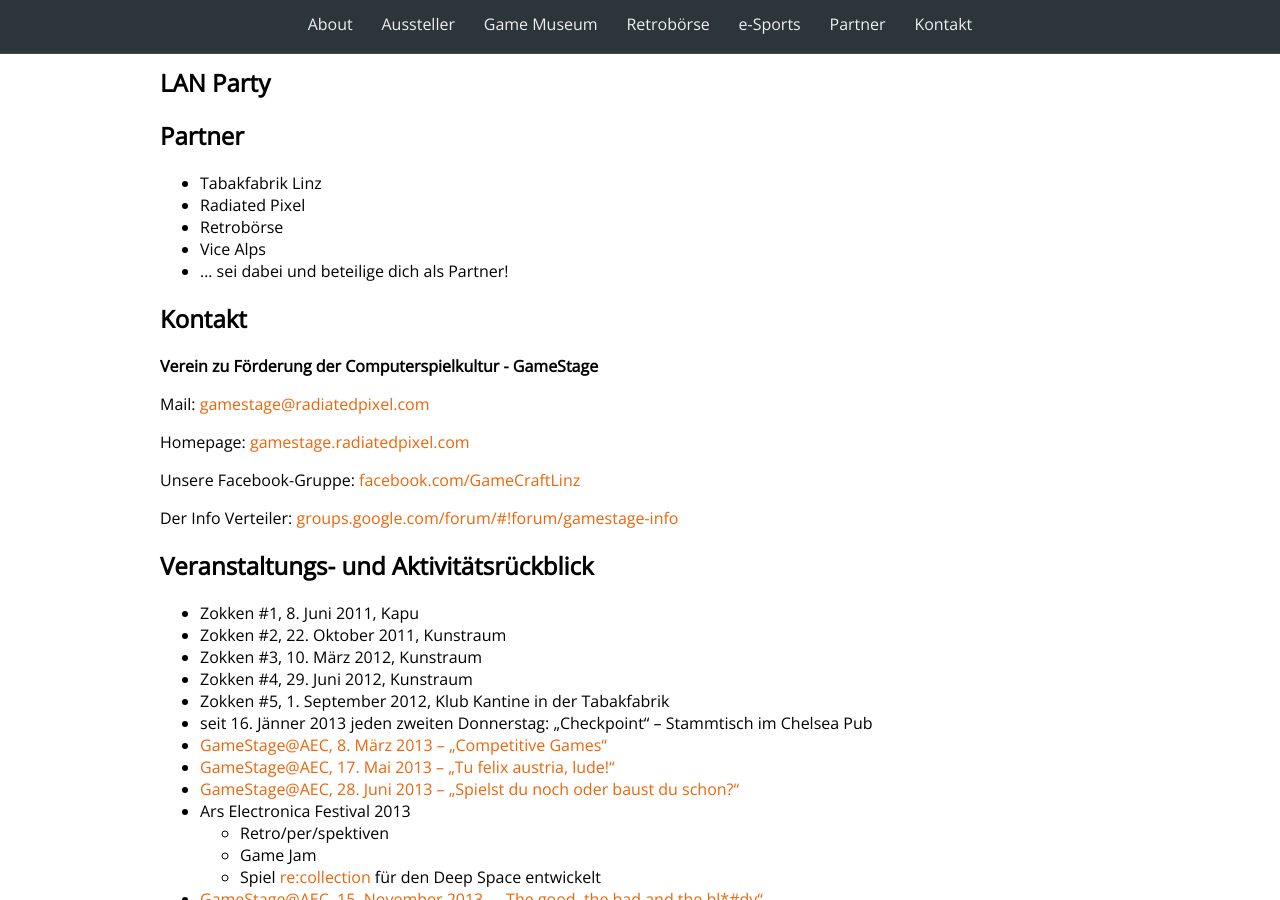
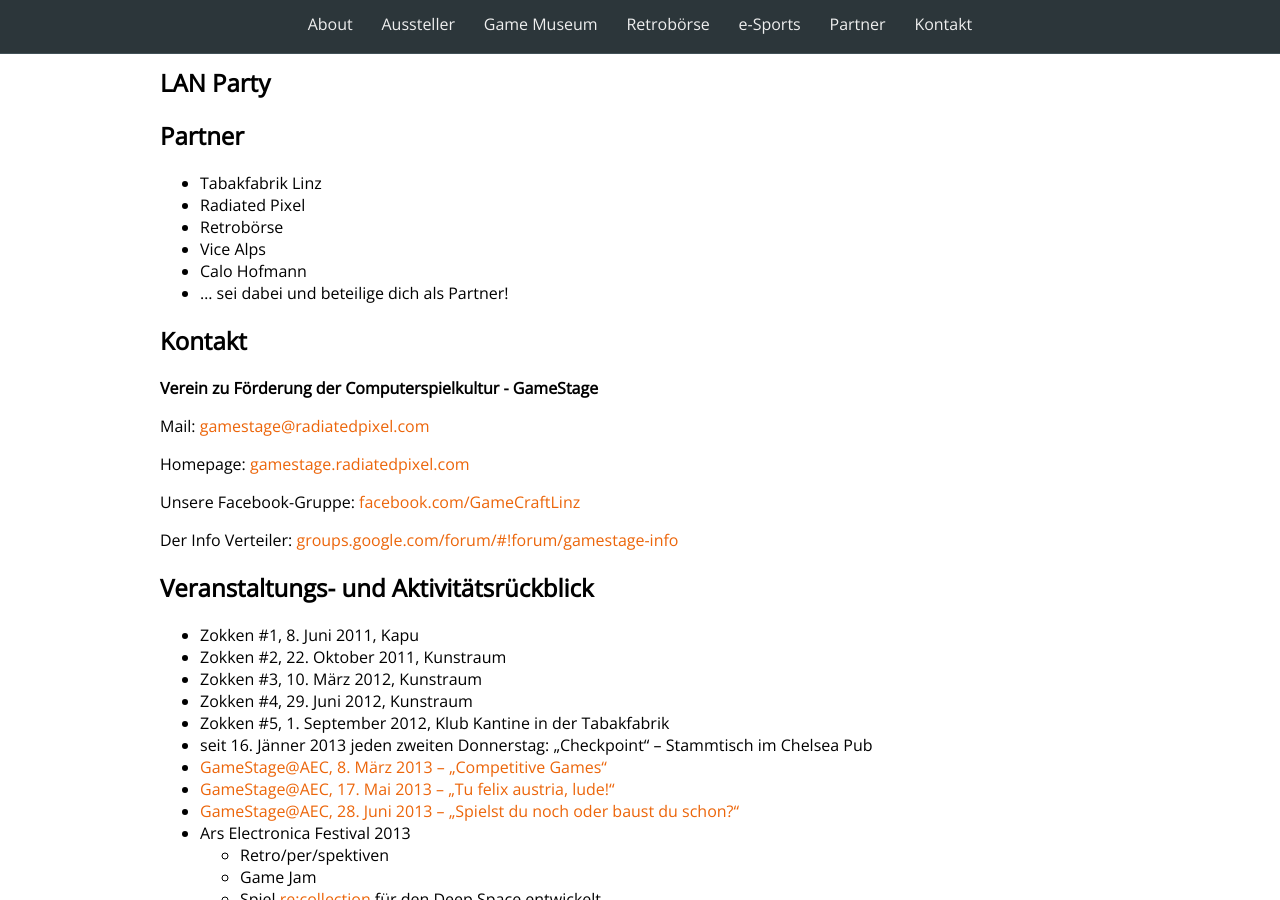
Before and after one commit to Lorti/gsexpo, a Jekyll site: the page built from index.html, in a window 1280 px wide and 900 px high, scrolled down 2568 px. Built offline with Jekyll 4.4.1, drawn with Linux system fonts in a browser that asks for light colours; nearby versions of some CDN libraries; Markdown is read by kramdown in place of the engine named in the settings.

Commit message:
Update partner.markdown

```diff
--- a/_includes/partner.markdown
+++ b/_includes/partner.markdown
@@ -4,4 +4,5 @@
 * Radiated Pixel
 * Retrobörse
 * Vice Alps
+* Calo Hofmann
 * ... sei dabei und beteilige dich als Partner!
```
